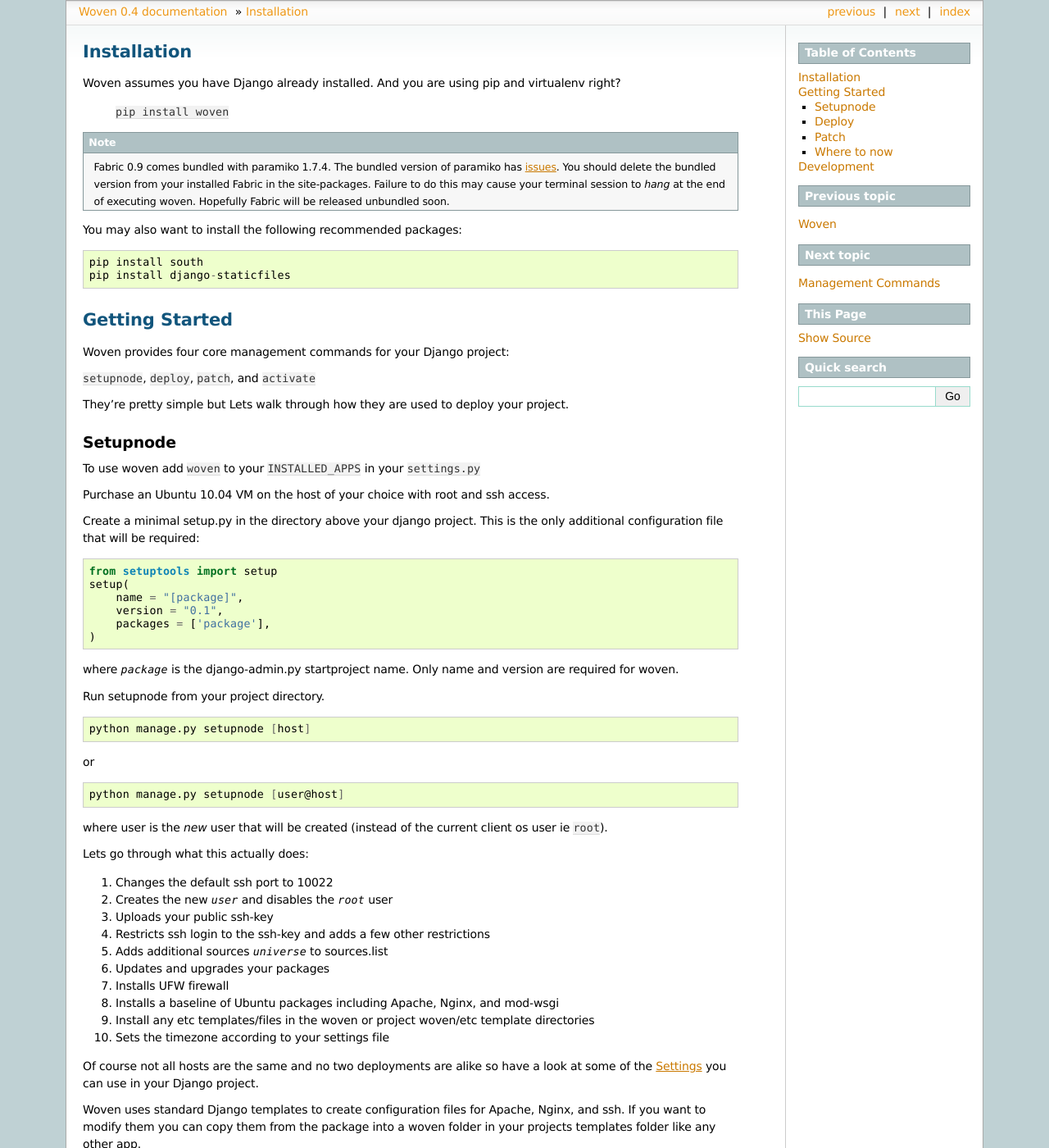
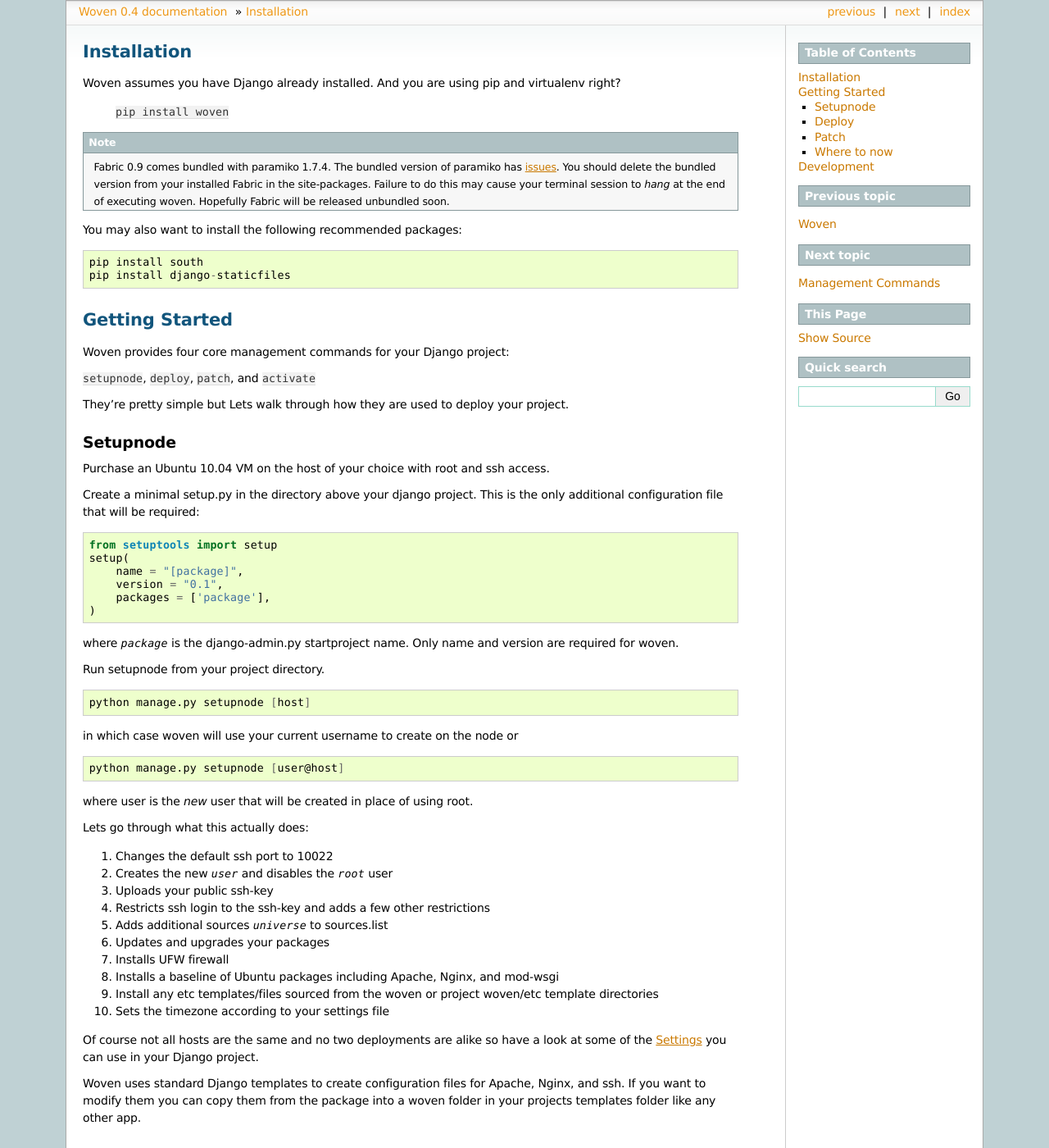
Before and after one commit to bretth/woven, a Sphinx documentation site: the page built from docs/main.rst, in a window 1280 px wide and 1400 px high. Shown: the whole window at 82% size. Built offline with Sphinx 7.4.7, drawn with Linux system fonts in a browser that asks for light colours.

Commit message:
minor doc changes

```diff
--- a/docs/main.rst
+++ b/docs/main.rst
@@ -16,8 +16,6 @@
 
 Setupnode
 ----------
-
-To use woven add ``woven`` to your ``INSTALLED_APPS`` in your ``settings.py``
 
 Purchase an Ubuntu 10.04 VM on the host of your choice with root and ssh access.
 
@@ -39,13 +37,13 @@
 
     python manage.py setupnode [host]
 
-or
+in which case woven will use your current username to create on the node or
 
 .. code-block:: bash
 
     python manage.py setupnode [user@host]
 
-where user is the *new* user that will be created (instead of the current client os user ie ``root``).
+where user is the *new* user that will be created in place of using root.
 
 Lets go through what this actually does:
 
@@ -57,7 +55,7 @@
 6. Updates and upgrades your packages
 7. Installs UFW firewall
 8. Installs a baseline of Ubuntu packages including Apache, Nginx, and mod-wsgi
-9. Install any etc templates/files in the woven or project woven/etc template directories
+9. Install any etc templates/files sourced from the woven or project woven/etc template directories
 10. Sets the timezone according to your settings file
 
 Of course not all hosts are the same and no two deployments are alike so have a look
```
